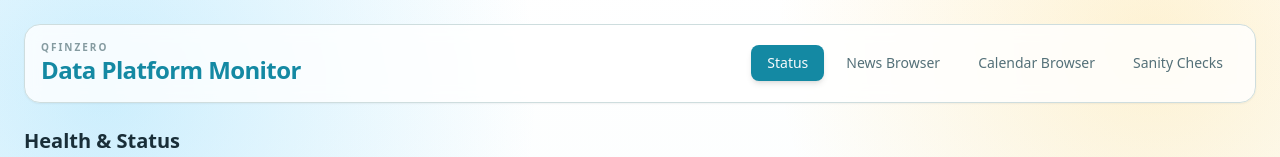
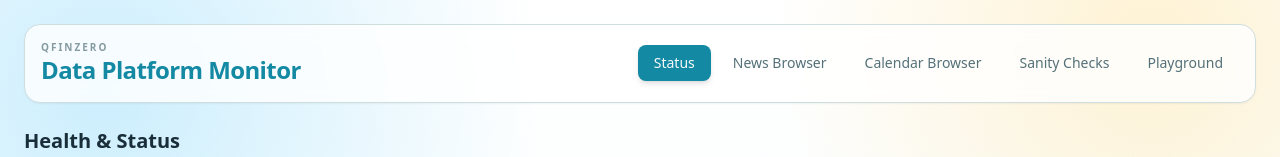
Before and after one commit to CityU-MLO/qfinzero, a Next.js app in the folder infra/dashboard-web/: page / in a window 1280 px wide. Shown: the top 157 px of the page. Built offline with nearby package versions, Linux system fonts and the light colour scheme; no server answers.

Commit message:
feat(playground): add Playground entry to navbar

```diff
--- a/infra/dashboard-web/src/components/navbar.tsx
+++ b/infra/dashboard-web/src/components/navbar.tsx
@@ -9,6 +9,7 @@ const NAV_ITEMS = [
   { href: "/news", label: "News Browser" },
   { href: "/calendar", label: "Calendar Browser" },
   { href: "/sanity", label: "Sanity Checks" },
+  { href: "/playground", label: "Playground" },
 ];
 
 export function Navbar() {
```
